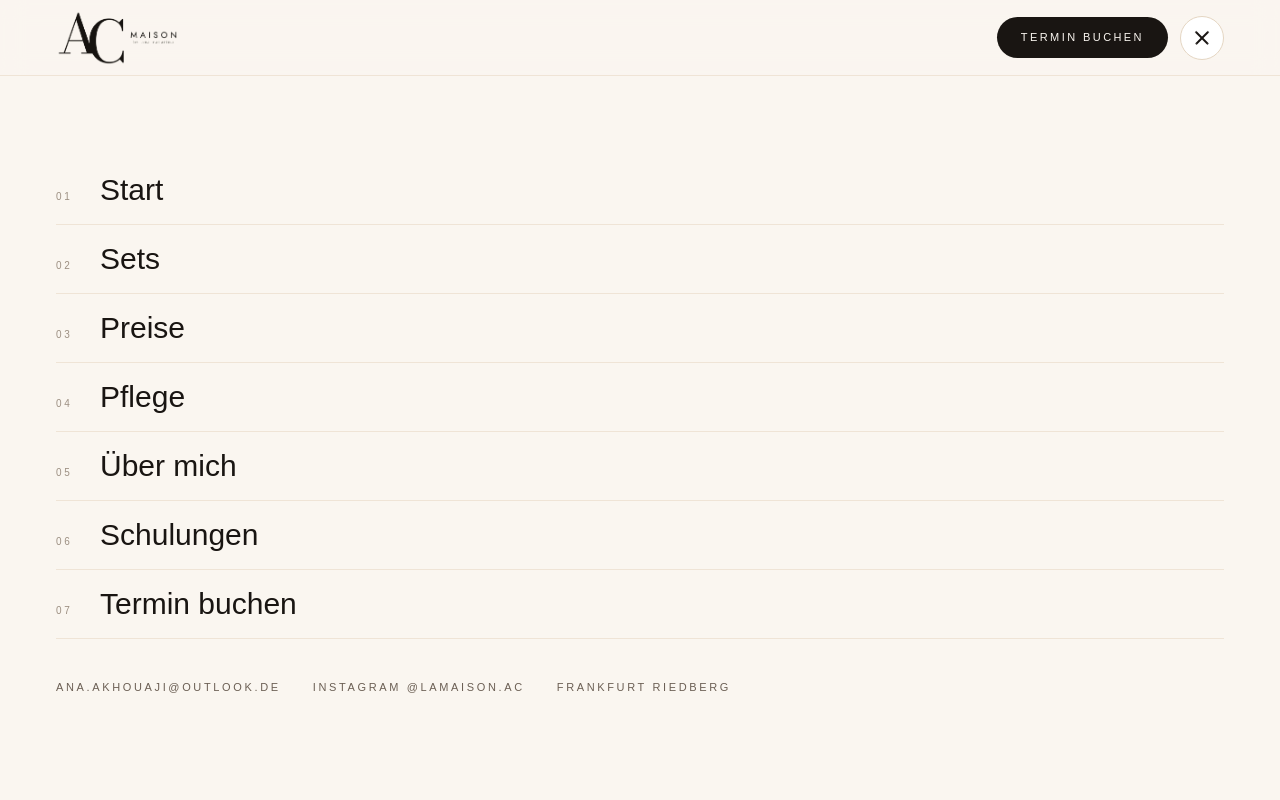
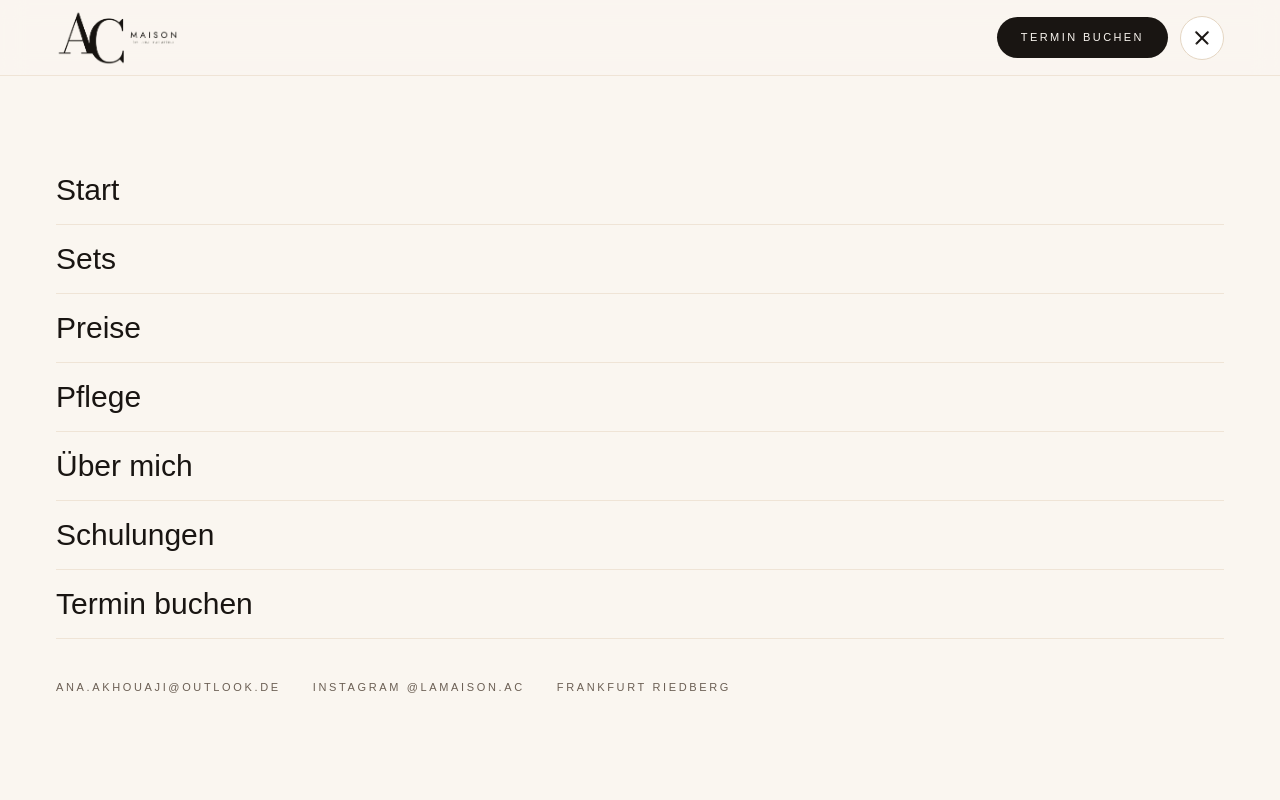
Before and after one commit to lucabrue10/analashes, a Next.js app: page / in a window 1280 px wide. Both pictures are taken after a click on the button 1202 px from the left and 37 px from the top of the page. Shown: the top 800 px of the page. Built offline with nearby package versions, Linux system fonts and the light colour scheme; a web font is replaced by a local one.

Commit message:
Zahlen vor den Menuepunkten entfernt
Im Menue stehen jetzt nur noch die Namen, ohne "01", "02" davor.

Co-Authored-By: Claude Opus 5 <noreply@anthropic.com>
Claude-Session: https://claude.ai/code/session_012aCw13eD5f8PL8wKoJkzU9

```diff
--- a/components/Navbar.tsx
+++ b/components/Navbar.tsx
@@ -150,19 +150,14 @@ export function Navbar() {
           >
             <nav className="container-x flex min-h-full flex-col justify-center pt-[calc(var(--nav-h)+2rem)] pb-14">
               <ul className="flex flex-col">
-                {navItems.map((item, i) => (
+                {navItems.map((item) => (
                   <motion.li key={item.href} variants={itemVariants}>
                     <a
                       href={item.href}
                       onClick={() => setOpen(false)}
-                      className="group flex items-baseline gap-5 border-b border-beige-200 py-4"
+                      className="block border-b border-beige-200 py-4 text-2xl text-ink-900 transition-colors duration-300 hover:text-ink-500 sm:text-3xl"
                     >
-                      <span className="w-6 shrink-0 text-[10px] tracking-[0.26em] text-ink-300">
-                        {String(i + 1).padStart(2, "0")}
-                      </span>
-                      <span className="text-2xl text-ink-900 transition-colors duration-300 group-hover:text-ink-500 sm:text-3xl">
-                        {item.label}
-                      </span>
+                      {item.label}
                     </a>
                   </motion.li>
                 ))}
```
Also changed, not shown: 19 other files (tests, documents, lock files or other folders).
